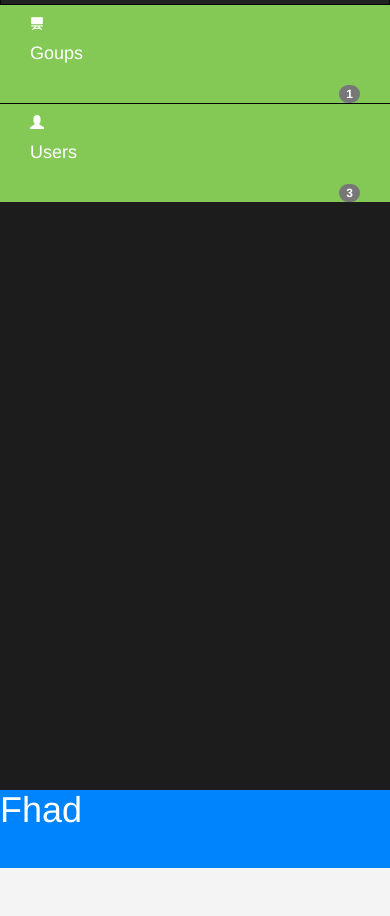
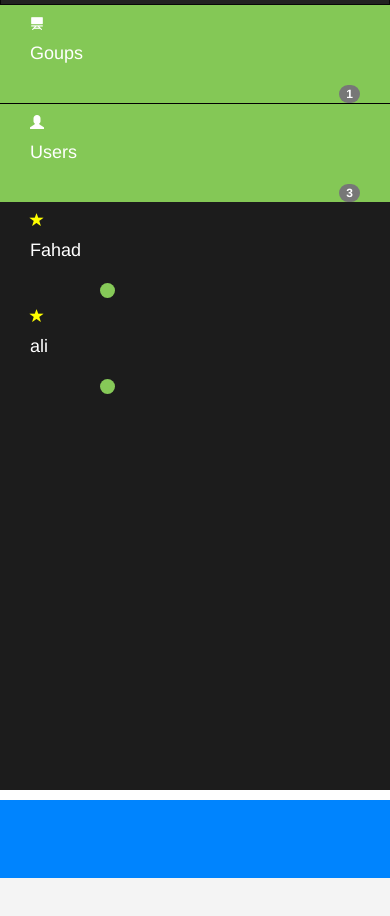
Before and after one commit to MeshalALbshry/Chat-UI, a plain HTML site: page index.html in a window 390 px wide. Shown: the part 54-970 px from the top of the page. Drawn offline with nearby package versions, Linux system fonts and the light colour scheme.

Commit message:
when click on user

```diff
--- a/app.js
+++ b/app.js
@@ -7,6 +7,8 @@ $(document).ready(function () {
         //Scroll down
         scrollDown()
     })
+
+
     var bordcast = "التعميم هو قانون منطقي يحلل تفسير الشامل بملاحظة المحدود. والفكرة تطرح ان في نطاق ما، او مجموعةعناصر لها خصائص مشتركة، فانه يمكن اعتماد نتيجة عامل واحد كنتيجة شامله للك    عندما يقوم العقل بالتعميم، فإنه يستخراج جوهر مفهوم على أساس تحليله من أوجه التشابه من العديد من الكائنات المنفصلة. فالتبسيط الناتج يسمح بالفكير بمستويات أعلى";
     var count = 0;
     setInterval(function(){
@@ -21,11 +23,11 @@ $(document).ready(function () {
         scrollDown()
     },24000)
 
-
-    function scrollDown(){
-        $('#messages').animate({
-            scrollTop: $('#messages').get(0).scrollHeight}, 0);
-    }
-
+    //when click on user
+    $('.user-item').click(function(){
+        var userId = $(this).attr('id')
+        console.log(userId)
+        $('#text-who-talk').text(userId)
+    })
 
 });
--- a/index.html
+++ b/index.html
@@ -52,12 +52,17 @@
         </div>
 
         <!-- user items -->
-        <div id="users" class="collapse">
-              <div class="col-md-12 user-item">
+        <div id="users" class="collapse in">
+              <div class="col-md-12 user-item" id="Fahad">
                    <div class="col-md-2 text-left icon"><span class="glyphicon glyphicon-star"></span></div>
                    <div class="col-md-4 text-left"><h4>Fahad</h4></div>
                    <div class="col-md-6 text-right" id="status"><div class="contact-status-online"></div></div>
              </div>
+             <div class="col-md-12 user-item" id="ali">
+                    <div class="col-md-2 text-left icon"><span class="glyphicon glyphicon-star"></span></div>
+                    <div class="col-md-4 text-left"><h4>ali</h4></div>
+                    <div class="col-md-6 text-right" id="status"><div class="contact-status-online"></div></div>
+              </div>
         </div>
 
 
@@ -65,7 +70,7 @@
     <div class="col-md-10" id="chat-window">
         <!-- Chat Window -->
         <div id="who-talk">
-            <h1 id="text-who-talk">Fhad</h1>
+            <h1 id="text-who-talk"></h1>
         </div>
 
         <div id="messages">
```
